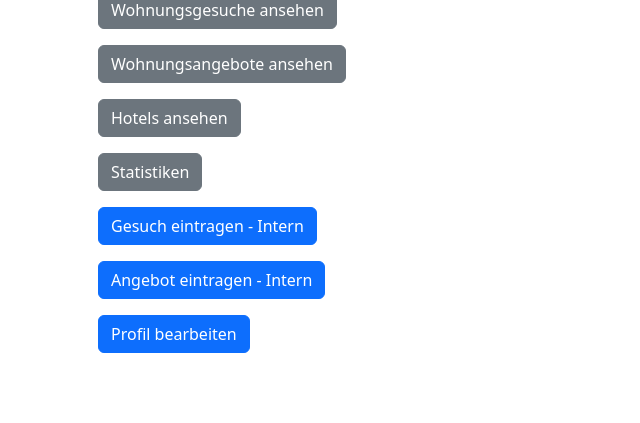
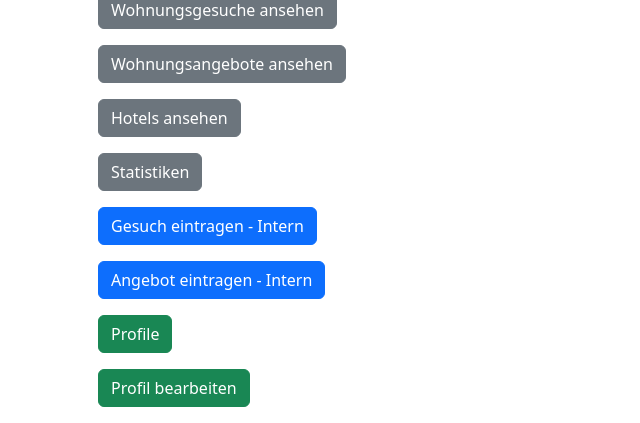
Before and after one commit to Space-Eye/serd, a Django app: page / in a window 1280 px wide. Shown: the part 381-804 px from the top of the page, without its empty margins (0-640 px from the left). Before the commit the page ends 734 px from the top, so only its background shows below. Run offline with Django 3.2, Linux system fonts and the light colour scheme; the visitor is signed in with stand-in values (Sample User, id 1); data that the repository does not hold is empty; parts of the project's set-up code (start-up, migrations or seed data) failed here and were passed over; some libraries are stand-ins or nearby versions.

Commit message:
profile list on index page

```diff
--- a/templates/serd/index.html
+++ b/templates/serd/index.html
@@ -62,8 +62,12 @@
             {% bootstrap_button "Angebot eintragen - Intern" button_type="link" href=internal_add_offer_url button_class="btn-primary" %}
         </div>
         <div class="m-3">
+            {% url 'profile_list' as profile_list_url %}
+            {% bootstrap_button "Profile" button_type="link" href=profile_list_url button_class="btn-success" %}
+        </div>
+        <div class="m-3">
             {% url 'profile_edit' as profile_edit_url %}
-            {% bootstrap_button "Profil bearbeiten" button_type="link" href=profile_edit_url button_class="btn-primary" %}
+            {% bootstrap_button "Profil bearbeiten" button_type="link" href=profile_edit_url button_class="btn-success" %}
         </div>
     </div>
 </body>
```
